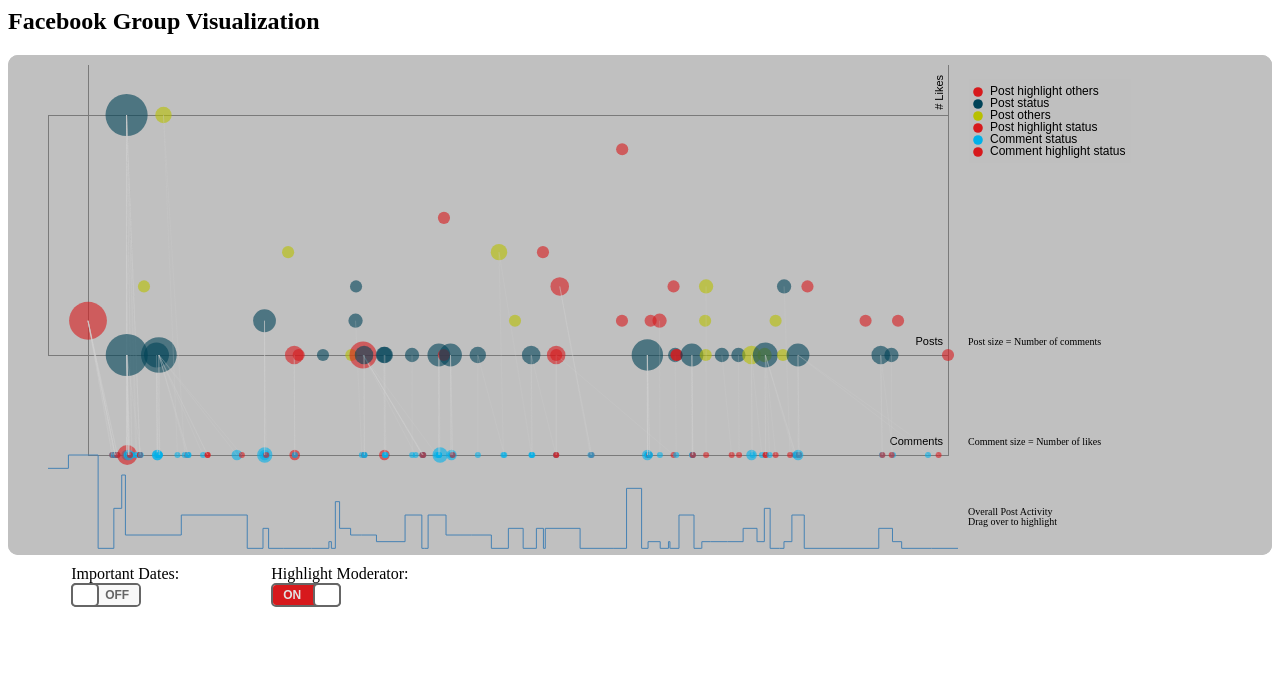
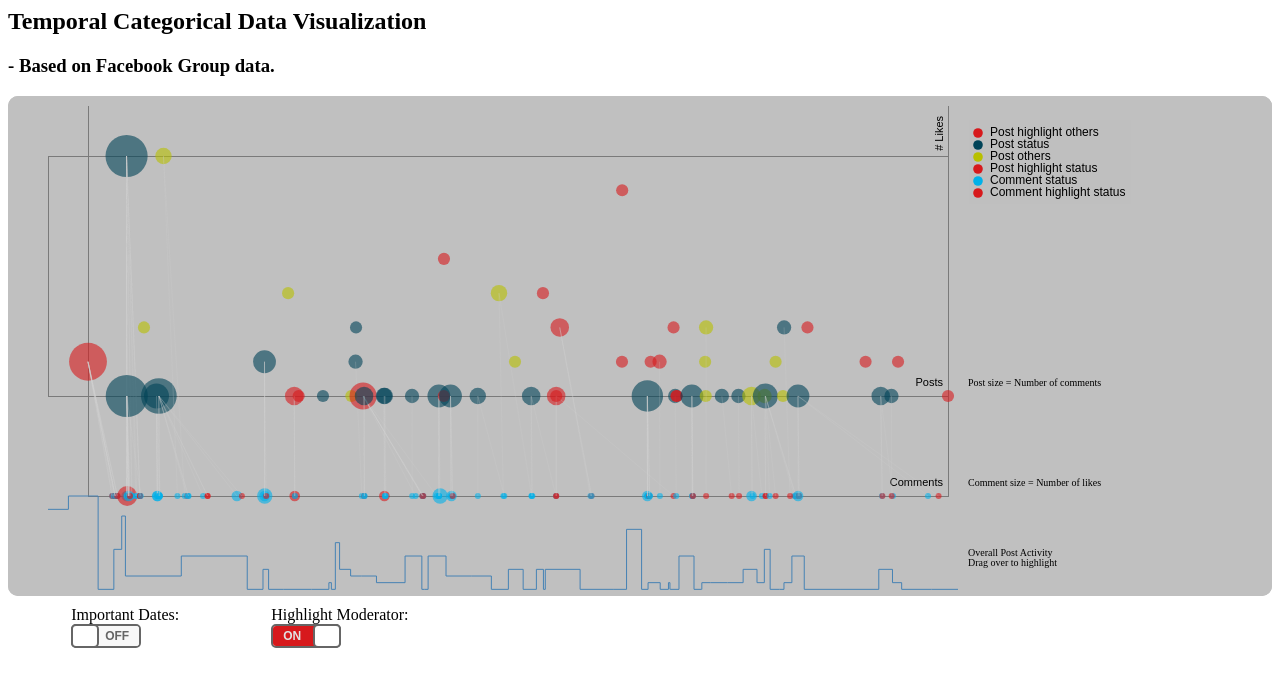
Before and after one commit to napsternxg/ConnectDots, a plain HTML site: page index.html in a window 1280 px wide. Drawn offline with Linux system fonts and the light colour scheme.

Commit message:
Updated index.html

```diff
--- a/index1.html
+++ b/index.html
@@ -1,12 +1,13 @@
 <head>
-	<title>We - Facebook Group Visualization</title>
+	<title>Temporal Categorical Data Visualization</title>
 </head>
 <style type="text/css">
 
 </style>
 
 <link rel="stylesheet" type="text/css" href="./style.css">
-<h2>Facebook Group Visualization</h2>
+<h2>Temporal Categorical Data Visualization</h2>
+<h3>- Based on Facebook Group data.</h3>
 <div id="graphs">
 
 </div>
```
